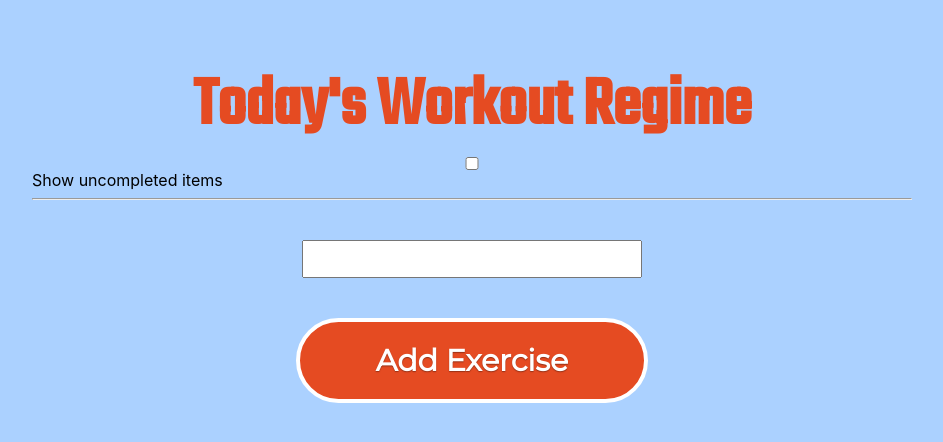
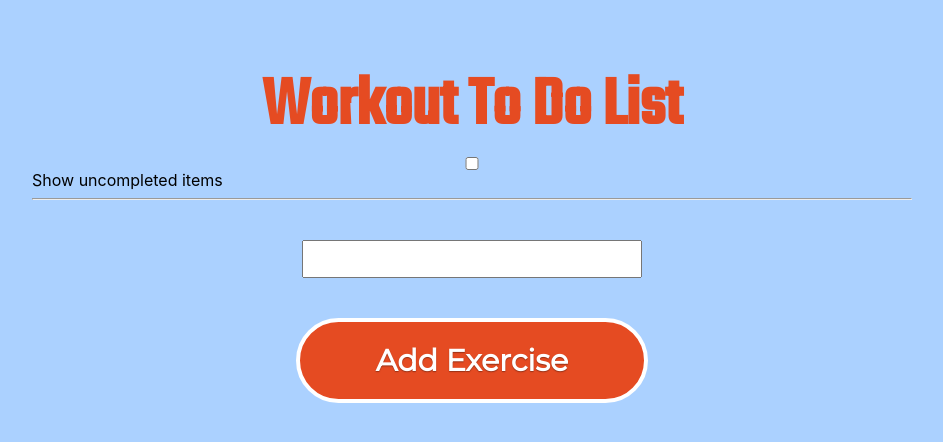
Before and after one commit to emily-foley/portfolio-1, a React (Create React App) app in the folder exercise-app/: page / in a window 1280 px wide. Both pictures are taken after a click on the button "List". Shown: the top 442 px of the page, without its empty margins (168-1111 px from the left). Built offline with nearby package versions, Linux system fonts and the light colour scheme.

Commit message:
March 21, 2022 8:28 PM

```diff
--- a/exercise-app/src/App.css
+++ b/exercise-app/src/App.css
@@ -113,8 +113,7 @@ button{
 
 .deleteButton{
   display: inline-block;
-  width: 10%;
-  padding: 5px 30px;
+  width: 70px;
   margin : 0 auto;
   border: 0.16em solid rgba(255,255,255,0);
   border-radius: 2em;
@@ -130,6 +129,8 @@ button{
   background-color:#e54b22;
   border-color: rgb(255, 255, 255);
   padding:0px;
+  padding-top: 5px;
+  padding-bottom: 5px;
 }
 
 .addExercise{
--- a/exercise-app/src/components/List/index.js
+++ b/exercise-app/src/components/List/index.js
@@ -150,7 +150,7 @@ let toDoList = []
        ))
        return (
           <>
-             <h1>Today's Workout Regime</h1>
+             <h1>Workout To Do List</h1>
                 <label>
                    <input ref = {this.state.filterRef} type = "checkbox" onChange={() => this.setState({filtered: !this.state.filtered})} defaultChecked={false}></input>
                    Show uncompleted items
```
